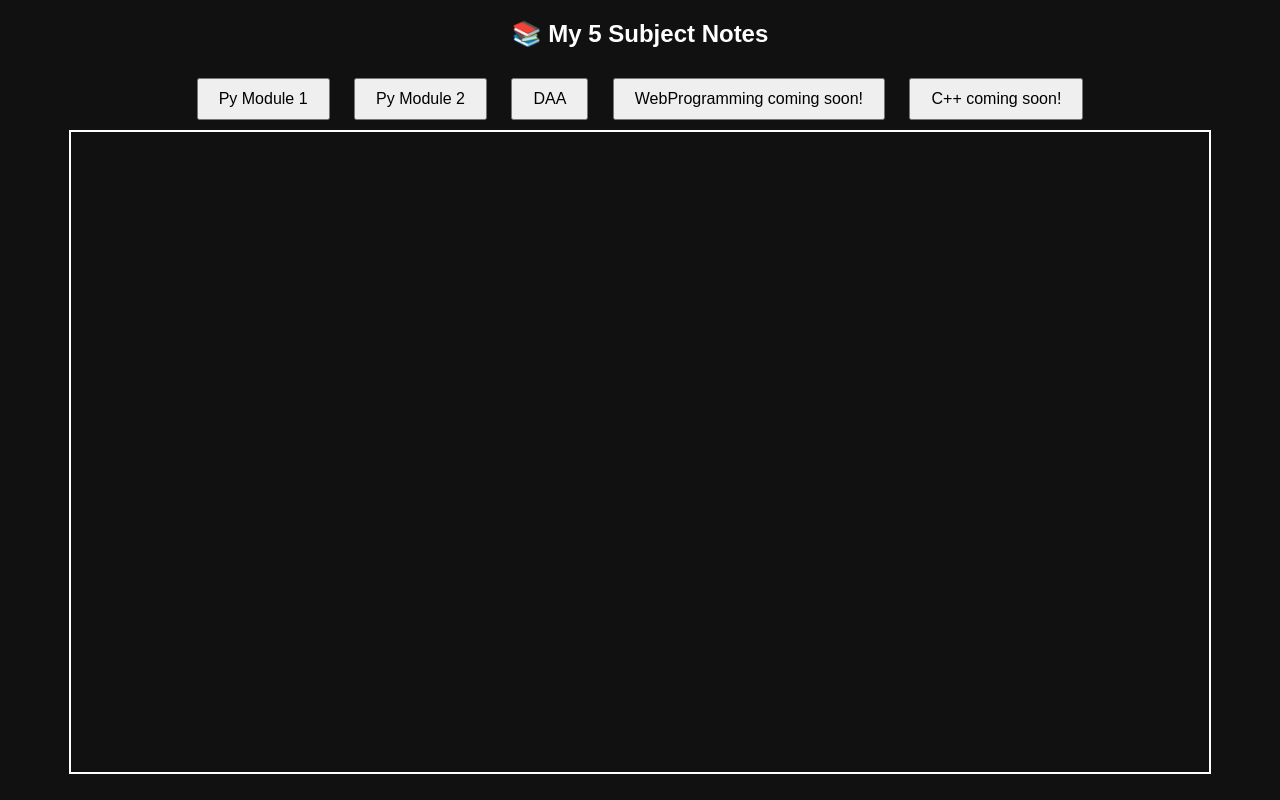
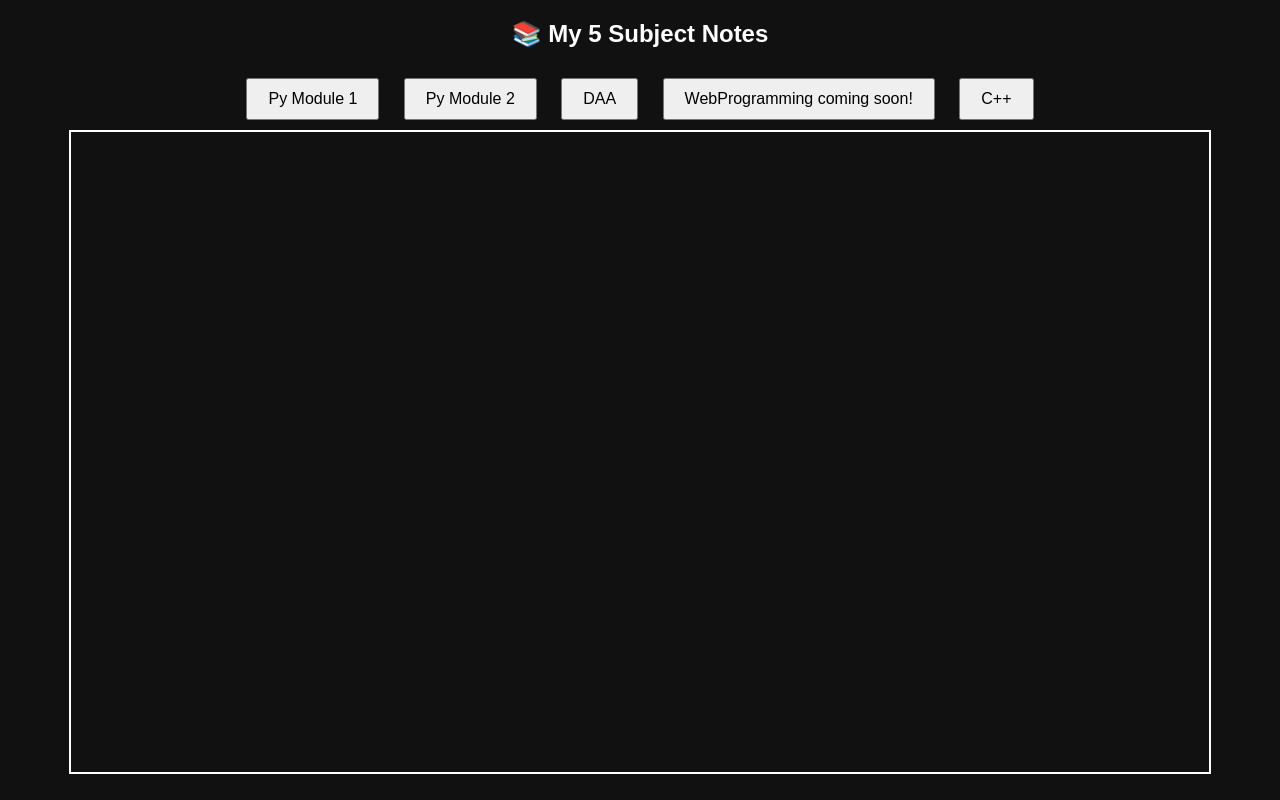
Before and after one commit to Sanjay1422/notes, a plain HTML site: page index.html in a window 1280 px wide. Drawn offline with Linux system fonts and the light colour scheme.

Commit message:
Update button text for C++ PDF link

```diff
--- a/index.html
+++ b/index.html
@@ -16,7 +16,7 @@
     <button onclick="loadPDF('https://drive.google.com/file/d/1duHnfQb6ppp2C79JDqd0mDcl9u-_71Wm/preview')">DAA</button>
 
     <button onclick="loadPDF('WebProgramming.pdf')">WebProgramming coming soon!</button>
-    <button onclick="loadPDF('https://drive.google.com/file/d/16AuF-Zrz2ifV60dQAgStyzh5PECkmovW/preview')">C++ coming soon!</button>
+    <button onclick="loadPDF('https://drive.google.com/file/d/16AuF-Zrz2ifV60dQAgStyzh5PECkmovW/preview')">C++</button>
 </div>
 
 <div class="viewer">
```
